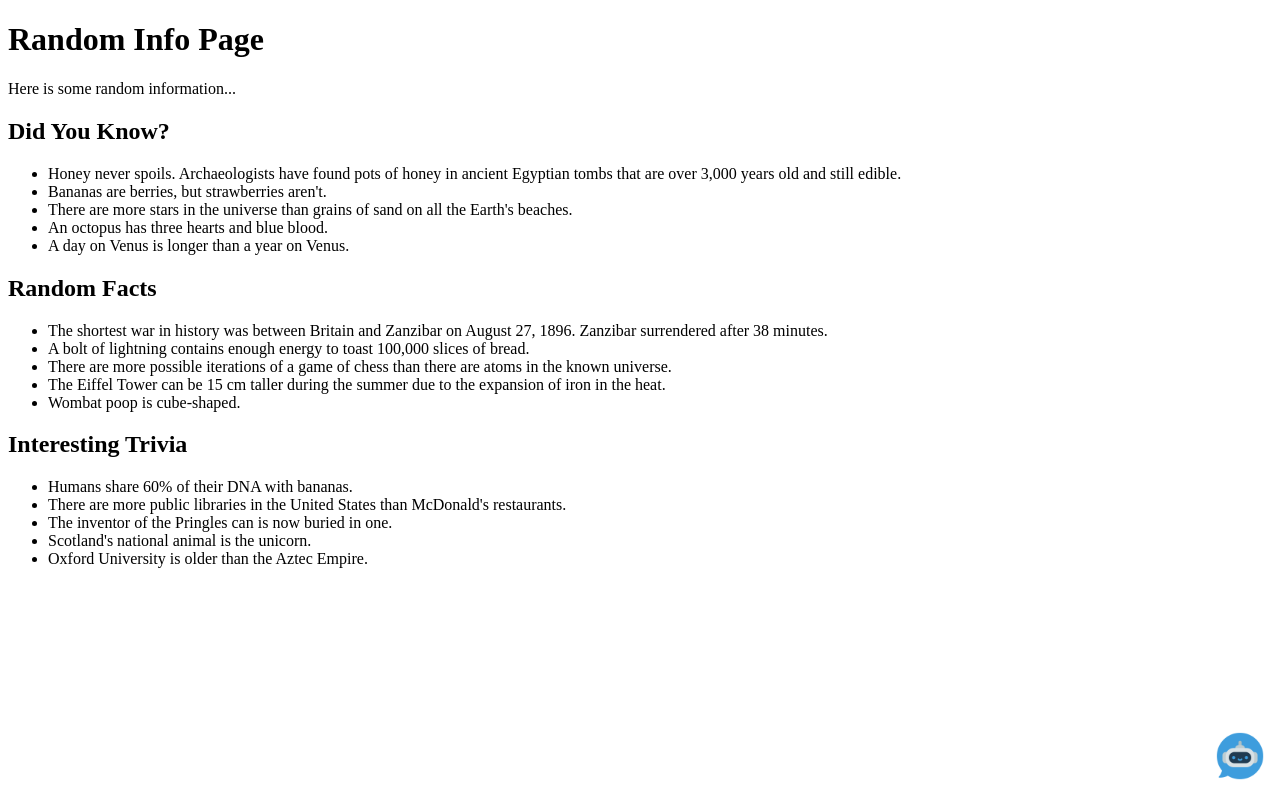
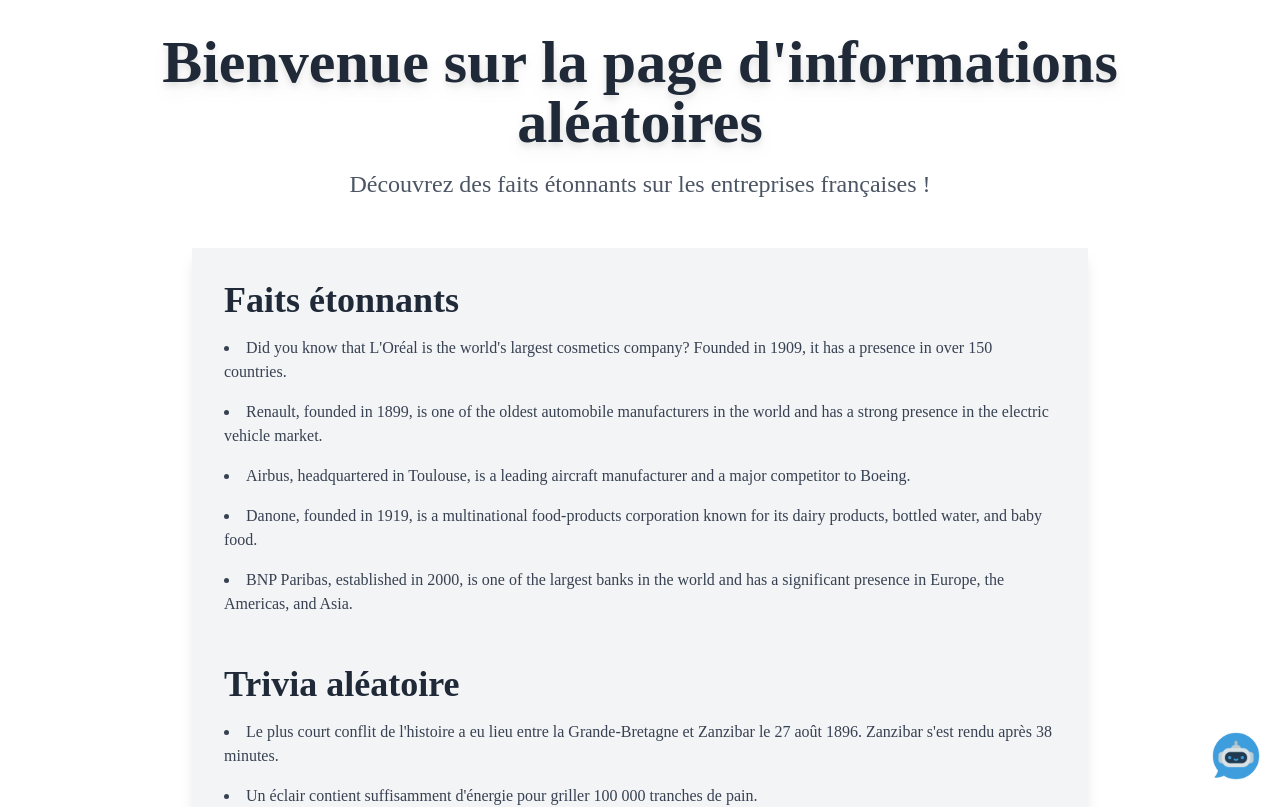
Before and after one commit to gitreunion/datacup-challenge-muc, a Next.js app in the folder frontend/easy-chatbot-main/: page /random-info in a window 1280 px wide. Shown: the top 807 px of the page. Built offline with nearby package versions, Linux system fonts and the light colour scheme.

Commit message:
[ADD]:chatbot_component

```diff
--- a/frontend/easy-chatbot-main/components/ChatbotBubble.css
+++ b/frontend/easy-chatbot-main/components/ChatbotBubble.css
@@ -1,58 +1,125 @@
+@tailwind base;
+@tailwind components;
+@tailwind utilities;
+
+@keyframes fadeIn {
+  from {
+    opacity: 0;
+  }
+  to {
+    opacity: 1;
+  }
+}
+
+@keyframes slideIn {
+  from {
+    transform: translateY(20px);
+    opacity: 0;
+  }
+  to {
+    transform: translateY(0);
+    opacity: 1;
+  }
+}
+
+.animate-fade-in {
+  animation: fadeIn 1s ease-in-out;
+}
+
+.animate-slide-in {
+  animation: slideIn 1s ease-in-out;
+}
+
 .chatbot-container {
   position: fixed;
-  bottom: 16px;
-  right: 16px;
-  z-index: 9999;
+  bottom: 20px;
+  right: 20px;
+  width: 300px;
+  font-family: 'Segoe UI', Tahoma, Geneva, Verdana, sans-serif;
+  z-index: 1000;
 }
 
 .chat-icon {
+  position: absolute;
+  bottom: 0;
+  right: 0;
   width: 48px;
   height: 48px;
   cursor: pointer;
-  transition: transform 0.2s;
+  transition: transform 0.2s ease;
 }
 
 .chat-icon:hover {
   transform: scale(1.1);
 }
 
-.chat-popup {
+.chatbox {
   position: absolute;
-  bottom: 175px; /* Adjust this value to position the popup higher above the icon */
+  bottom: 60px;
   right: 0;
-  width: 320px;
-  height: 400px;
-  background-color: white;
-  border: 1px solid #ccc;
-  border-radius: 8px;
-  box-shadow: 0 4px 8px rgba(0, 0, 0, 0.1);
-  z-index: 10000;
-  display: flex;
-  flex-direction: column;
+  width: 100%;
+  background-color: #ffffff;
+  border-radius: 12px;
+  padding: 15px;
+  box-shadow: 0 4px 12px rgba(0, 0, 0, 0.15);
 }
 
-.chat-header {
-  display: flex;
-  justify-content: space-between;
-  align-items: center;
-  padding: 8px;
-  border-bottom: 1px solid #ccc;
+.messages {
+  max-height: 300px;
+  overflow-y: auto;
+  margin-bottom: 15px;
+  padding: 10px;
 }
 
-.loading-dots {
-  display: inline-block;
-  font-size: 24px;
-  animation: blink 1.4s infinite both;
+.message {
+  margin: 8px 0;
+  padding: 12px;
+  border-radius: 12px;
+  max-width: 80%;
+  word-wrap: break-word;
+  white-space: pre-wrap;
 }
 
-@keyframes blink {
-  0%, 20%, 50%, 80%, 100% {
-    opacity: 1;
-  }
-  40% {
-    opacity: 0.3;
-  }
-  60% {
-    opacity: 0.5;
-  }
+.bot-message {
+  background-color: #00b2a9;
+  color: #fff;
+  margin-right: auto;
 }
+
+.user-message {
+  background-color: #f1f1f1;
+  color: #333;
+  margin-left: auto;
+  border: 1px solid #ccc;
+}
+
+.input-container {
+  display: flex;
+  gap: 5px;
+}
+
+input {
+  flex-grow: 1;
+  padding: 10px;
+  border: 1px solid #ccc;
+  border-radius: 12px;
+}
+
+input:disabled {
+  background-color: #e0e0e0;
+}
+
+button {
+  background-color: transparent;
+  border: none;
+  cursor: pointer;
+}
+
+button:disabled {
+  cursor: not-allowed;
+}
+
+.send-icon {
+  width: 24px;
+  height: 24px;
+}
--- a/frontend/easy-chatbot-main/components/ChatbotBubble.tsx
+++ b/frontend/easy-chatbot-main/components/ChatbotBubble.tsx
@@ -1,82 +1,99 @@
-import React, { useState } from 'react';
-import ChatBot from 'react-simple-chatbot';
-import { ThemeProvider } from 'styled-components';
-import axios from 'axios';
+import React, { useState, useEffect, useRef } from 'react';
 import './ChatbotBubble.css'; // Import the CSS file
 
 const ChatbotBubble = () => {
   const [isOpen, setIsOpen] = useState(false);
+  const [messages, setMessages] = useState([
+    { type: 'bot', text: 'Hi! How can I help you?' },
+  ]);
+  const [userInput, setUserInput] = useState('');
+  const [isLoading, setIsLoading] = useState(false);
+  const messagesEndRef = useRef(null);
 
-  const toggleChatbot = () => {
+  const toggleChat = () => {
     setIsOpen(!isOpen);
   };
 
-  const theme = {
-    background: '#f5f8fb',
-    fontFamily: 'Helvetica Neue',
-    headerBgColor: '#00b2a9',
-    headerFontColor: '#fff',
-    headerFontSize: '15px',
-    botBubbleColor: '#00b2a9',
-    botFontColor: '#fff',
-    userBubbleColor: '#fff',
-    userFontColor: '#4a4a4a',
+  const handleSendMessage = () => {
+    if (!userInput.trim()) return;
+
+    const userMessage = userInput.trim();
+    setMessages(prevMessages => [...prevMessages, { type: 'user', text: userMessage }]);
+    setUserInput('');
+    setIsLoading(true);
+
+    // Simulate an API call
+    fetch('http://localhost:9001', {
+      method: 'POST',
+      headers: { 'Content-Type': 'application/json' },
+      body: JSON.stringify({ user_message: userMessage }),
+    })
+      .then(response => {
+        if (response.status === 404 || !response.ok) {
+          throw new Error('API returned 404 or other error');
+        }
+        return response.json();
+      })
+      .then(data => {
+        setMessages(prevMessages => [...prevMessages, { type: 'bot', text: data.reply }]);
+      })
+      .catch(() => {
+        setMessages(prevMessages => [...prevMessages, { type: 'bot', text: 'Something went wrong.' }]);
+      })
+      .finally(() => {
+        setIsLoading(false);
+      });
   };
 
-  const FetchResponse = ({ steps, triggerNextStep }) => {
-    const userMessage = steps['user-input'].value;
-    const [response, setResponse] = React.useState('...'); // Initial state as "..."
-    const [isFetching, setIsFetching] = React.useState(true);
-
-    React.useEffect(() => {
-      const fetchData = async () => {
-        try {
-          const res = await axios.post('http://your-backend-url/api', {
-            message: userMessage,
-          });
-          setResponse(res.data.reply); // Set the response
-        } catch (error) {
-          setResponse('Sorry, something went wrong.');
-        } finally {
-          setIsFetching(false); // End fetching
-        }
-      };
-
-      fetchData();
-    }, [userMessage]);
-
-    React.useEffect(() => {
-      if (!isFetching) {
-        triggerNextStep({ value: response });
-      }
-    }, [isFetching, response, triggerNextStep]);
-
-    return <div>{response}</div>; // Show either "..." or the response
+  const handleKeyPress = (event) => {
+    if (event.key === 'Enter') {
+      handleSendMessage();
+    }
   };
 
-  const steps = [
-    { id: '1', message: 'Hello! How can I help you today?', trigger: 'user-input' },
-    { id: 'user-input', user: true, trigger: 'fetch-response' },
-    { id: 'fetch-response', component: <FetchResponse />, asMessage: true, trigger: 'user-input' },
-  ];
+  useEffect(() => {
+    if (messagesEndRef.current) {
+      messagesEndRef.current.scrollIntoView({ behavior: 'smooth' });
+    }
+  }, [messages]);
+
+  const renderMessages = () =>
+    messages.map((message, index) => (
+      <div
+        key={index}
+        className={`message ${message.type === 'bot' ? 'bot-message' : 'user-message'}`}
+      >
+        {message.text}
+      </div>
+    ));
 
   return (
     <div className="chatbot-container">
       <img
         src="icon_chat.png"
-        alt="Chat Icon"
-        onClick={toggleChatbot}
+        alt="Chat"
+        onClick={toggleChat}
         className="chat-icon"
       />
       {isOpen && (
-        <div className="chat-popup">
-          <ThemeProvider theme={theme}>
-            <ChatBot
-              steps={steps}
+        <div className="chatbox animate-slide-in">
+          <div className="messages">
+            {renderMessages()}
+            <div ref={messagesEndRef} />
+          </div>
+          <div className="input-container">
+            <input
+              type="text"
+              value={userInput}
+              onChange={e => setUserInput(e.target.value)}
+              onKeyPress={handleKeyPress}
               placeholder="Type your message..."
-              style={{ width: '100%', height: '100%' }}
+              disabled={isLoading}
             />
-          </ThemeProvider>
+            <button onClick={handleSendMessage} disabled={isLoading}>
+              <img src="icon_chat.png" alt="Send" className="send-icon" />
+            </button>
+          </div>
         </div>
       )}
     </div>
--- a/frontend/easy-chatbot-main/package.json
+++ b/frontend/easy-chatbot-main/package.json
@@ -36,15 +36,15 @@
     "@types/react": "^18.2.14",
     "@types/react-dom": "^18.2.6",
     "@typescript-eslint/parser": "^5.61.0",
-    "autoprefixer": "^10.4.14",
+    "autoprefixer": "^10.4.20",
     "eslint": "^8.44.0",
     "eslint-config-next": "13.0.0",
     "eslint-config-prettier": "^8.8.0",
     "eslint-plugin-react": "^7.32.2",
     "eslint-plugin-tailwindcss": "^3.13.0",
-    "postcss": "^8.4.24",
+    "postcss": "^8.4.49",
     "prettier": "^2.8.8",
-    "tailwindcss": "^3.3.2",
+    "tailwindcss": "^3.4.15",
     "typescript": "^4.9.5"
   }
 }
--- a/frontend/easy-chatbot-main/pages/random-info.tsx
+++ b/frontend/easy-chatbot-main/pages/random-info.tsx
@@ -4,42 +4,46 @@
 
 const RandomInfoPage = () => {
   return (
-    <div className="p-4">
-      <h1 className="text-2xl font-bold">Random Info Page</h1>
-      <p className="mt-4">Here is some random information...</p>
+    <div className="relative min-h-screen bg-white p-8">
+      <header className="text-center mb-12">
+        <h1 className="text-6xl font-extrabold text-gray-800 drop-shadow-lg animate-fade-in">Bienvenue sur la page d'informations aléatoires</h1>
+        <p className="text-2xl text-gray-600 mt-4 animate-fade-in">Découvrez des faits étonnants sur les entreprises françaises !</p>
+      </header>
 
-      <section className="mt-4">
-        <h2 className="text-xl font-semibold">Did You Know?</h2>
-        <ul className="list-disc list-inside mt-2">
-          <li>Honey never spoils. Archaeologists have found pots of honey in ancient Egyptian tombs that are over 3,000 years old and still edible.</li>
-          <li>Bananas are berries, but strawberries aren't.</li>
-          <li>There are more stars in the universe than grains of sand on all the Earth's beaches.</li>
-          <li>An octopus has three hearts and blue blood.</li>
-          <li>A day on Venus is longer than a year on Venus.</li>
+      <main className="max-w-4xl mx-auto bg-gray-100 p-8 rounded-lg shadow-lg">
+        <section className="mb-12">
+          <h2 className="text-4xl font-bold text-gray-800 mb-4 animate-slide-in">Faits étonnants</h2>
+          <ul className="list-disc list-inside space-y-4 text-gray-700 animate-fade-in">
+            <li>Did you know that L'Oréal is the world's largest cosmetics company? Founded in 1909, it has a presence in over 150 countries.</li>
+            <li>Renault, founded in 1899, is one of the oldest automobile manufacturers in the world and has a strong presence in the electric vehicle market.</li>
+            <li>Airbus, headquartered in Toulouse, is a leading aircraft manufacturer and a major competitor to Boeing.</li>
+            <li>Danone, founded in 1919, is a multinational food-products corporation known for its dairy products, bottled water, and baby food.</li>
+            <li>BNP Paribas, established in 2000, is one of the largest banks in the world and has a significant presence in Europe, the Americas, and Asia.</li>
           </ul>
         </section>
 
-      <section className="mt-4">
-        <h2 className="text-xl font-semibold">Random Facts</h2>
-        <ul className="list-disc list-inside mt-2">
-          <li>The shortest war in history was between Britain and Zanzibar on August 27, 1896. Zanzibar surrendered after 38 minutes.</li>
-          <li>A bolt of lightning contains enough energy to toast 100,000 slices of bread.</li>
-          <li>There are more possible iterations of a game of chess than there are atoms in the known universe.</li>
-          <li>The Eiffel Tower can be 15 cm taller during the summer due to the expansion of iron in the heat.</li>
-          <li>Wombat poop is cube-shaped.</li>
+        <section className="mb-12">
+          <h2 className="text-4xl font-bold text-gray-800 mb-4 animate-slide-in">Trivia aléatoire</h2>
+          <ul className="list-disc list-inside space-y-4 text-gray-700 animate-fade-in">
+            <li>Le plus court conflit de l'histoire a eu lieu entre la Grande-Bretagne et Zanzibar le 27 août 1896. Zanzibar s'est rendu après 38 minutes.</li>
+            <li>Un éclair contient suffisamment d'énergie pour griller 100 000 tranches de pain.</li>
+            <li>Il existe plus de combinaisons possibles dans une partie d'échecs qu'il n'y a d'atomes dans l'univers connu.</li>
+            <li>La Tour Eiffel peut être plus haute de 15 cm en été en raison de l'expansion du fer sous la chaleur.</li>
+            <li>Les excréments de wombat sont en forme de cube.</li>
           </ul>
         </section>
 
-      <section className="mt-4">
-        <h2 className="text-xl font-semibold">Interesting Trivia</h2>
-        <ul className="list-disc list-inside mt-2">
-          <li>Humans share 60% of their DNA with bananas.</li>
-          <li>There are more public libraries in the United States than McDonald's restaurants.</li>
-          <li>The inventor of the Pringles can is now buried in one.</li>
-          <li>Scotland's national animal is the unicorn.</li>
-          <li>Oxford University is older than the Aztec Empire.</li>
+        <section className="mb-12">
+          <h2 className="text-4xl font-bold text-gray-800 mb-4 animate-slide-in">Trivia intéressant</h2>
+          <ul className="list-disc list-inside space-y-4 text-gray-700 animate-fade-in">
+            <li>Les humains partagent 60% de leur ADN avec les bananes.</li>
+            <li>Il y a plus de bibliothèques publiques aux États-Unis que de restaurants McDonald's.</li>
+            <li>L'inventeur de la boîte de Pringles est maintenant enterré dans l'une d'elles.</li>
+            <li>L'animal national de l'Écosse est la licorne.</li>
+            <li>L'Université d'Oxford est plus ancienne que l'Empire aztèque.</li>
           </ul>
         </section>
+      </main>
 
       <ChatbotBubble />
     </div>
--- a/frontend/easy-chatbot-main/styles/ChatbotBubble.css
+++ b/frontend/easy-chatbot-main/styles/ChatbotBubble.css
@@ -1,58 +1,125 @@
+@tailwind base;
+@tailwind components;
+@tailwind utilities;
+
+@keyframes fadeIn {
+  from {
+    opacity: 0;
+  }
+  to {
+    opacity: 1;
+  }
+}
+
+@keyframes slideIn {
+  from {
+    transform: translateY(20px);
+    opacity: 0;
+  }
+  to {
+    transform: translateY(0);
+    opacity: 1;
+  }
+}
+
+.animate-fade-in {
+  animation: fadeIn 1s ease-in-out;
+}
+
+.animate-slide-in {
+  animation: slideIn 1s ease-in-out;
+}
+
 .chatbot-container {
   position: fixed;
-  bottom: 16px;
-  right: 16px;
-  z-index: 9999;
+  bottom: 20px;
+  right: 20px;
+  width: 300px;
+  font-family: 'Segoe UI', Tahoma, Geneva, Verdana, sans-serif;
+  z-index: 1000;
 }
 
 .chat-icon {
+  position: absolute;
+  bottom: 0;
+  right: 0;
   width: 48px;
   height: 48px;
   cursor: pointer;
-  transition: transform 0.2s;
+  transition: transform 0.2s ease;
 }
 
 .chat-icon:hover {
   transform: scale(1.1);
 }
 
-.chat-popup {
+.chatbox {
   position: absolute;
-  bottom: 175px; /* Adjust this value to position the popup higher above the icon */
+  bottom: 60px;
   right: 0;
-  width: 320px;
-  height: 400px;
-  background-color: white;
-  border: 1px solid #ccc;
-  border-radius: 8px;
-  box-shadow: 0 4px 8px rgba(0, 0, 0, 0.1);
-  z-index: 10000;
-  display: flex;
-  flex-direction: column;
+  width: 100%;
+  background-color: #ffffff;
+  border-radius: 12px;
+  padding: 15px;
+  box-shadow: 0 4px 12px rgba(0, 0, 0, 0.15);
 }
 
-.chat-header {
-  display: flex;
-  justify-content: space-between;
-  align-items: center;
-  padding: 8px;
-  border-bottom: 1px solid #ccc;
+.messages {
+  max-height: 300px;
+  overflow-y: auto;
+  margin-bottom: 15px;
+  padding: 10px;
 }
 
-.loading-dots {
-  display: inline-block;
-  font-size: 24px;
-  animation: blink 1.4s infinite both;
+.message {
+  margin: 8px 0;
+  padding: 12px;
+  border-radius: 12px;
+  max-width: 80%;
+  word-wrap: break-word;
+  white-space: pre-wrap;
 }
 
-@keyframes blink {
-  0%, 20%, 50%, 80%, 100% {
-    opacity: 1;
-  }
-  40% {
-    opacity: 0.3;
-  }
-  60% {
-    opacity: 0.5;
-  }
+.bot-message {
+  background-color: #00b2a9;
+  color: #fff;
+  margin-right: auto;
 }
+
+.user-message {
+  background-color: #f1f1f1;
+  color: #333;
+  margin-left: auto;
+  border: 1px solid #ccc;
+}
+
+.input-container {
+  display: flex;
+  gap: 5px;
+}
+
+input {
+  flex-grow: 1;
+  padding: 10px;
+  border: 1px solid #ccc;
+  border-radius: 12px;
+}
+
+input:disabled {
+  background-color: #e0e0e0;
+}
+
+button {
+  background-color: transparent;
+  border: none;
+  cursor: pointer;
+}
+
+button:disabled {
+  cursor: not-allowed;
+}
+
+.send-icon {
+  width: 24px;
+  height: 24px;
+}
--- a/frontend/easy-chatbot-main/tailwind.config.js
+++ b/frontend/easy-chatbot-main/tailwind.config.js
@@ -3,7 +3,7 @@
 /** @type {import('tailwindcss').Config} */
 module.exports = {
   darkMode: ["class"],
-  content: ["app/**/*.{ts,tsx}", "components/**/*.{ts,tsx}"],
+  content: ["app/**/*.{ts,tsx}", "components/**/*.{ts,tsx}", './pages/**/*.{js,ts,jsx,tsx}'],
   theme: {
     container: {
       center: true,
```
Also changed, not shown: 2 other files (tests, documents, lock files or other folders). Lines whose indentation alone changed are shown as unchanged.
